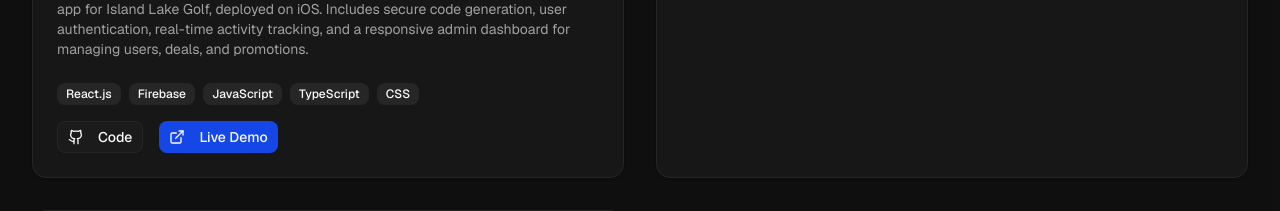
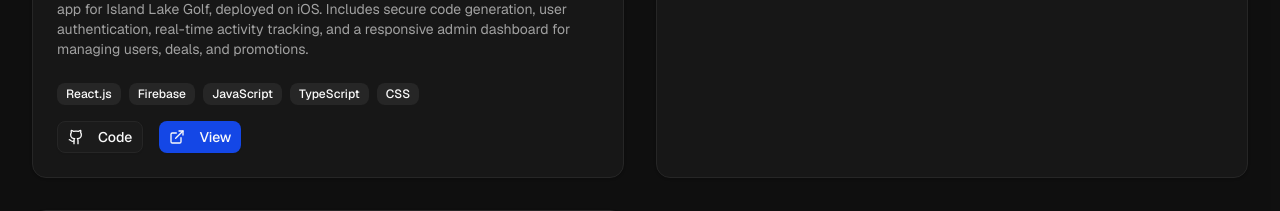
Before and after one commit to BrennanSnyder/portfolio-v2, a Next.js app: page / in a window 1280 px wide. Shown: the part 2960-3171 px from the top of the page. Built offline with nearby package versions, Linux system fonts and the light colour scheme.

Commit message:
Update wording on button in projects section

```diff
--- a/components/projects-section.tsx
+++ b/components/projects-section.tsx
@@ -81,7 +81,7 @@ export function ProjectsSection() {
                     <Button size="sm" asChild>
                       <a href={project.demo} target="_blank" rel="noopener noreferrer">
                         <ExternalLink className="w-4 h-4 mr-2" />
-                        Live Demo
+                        View
                       </a>
                     </Button>
                   )}
```
